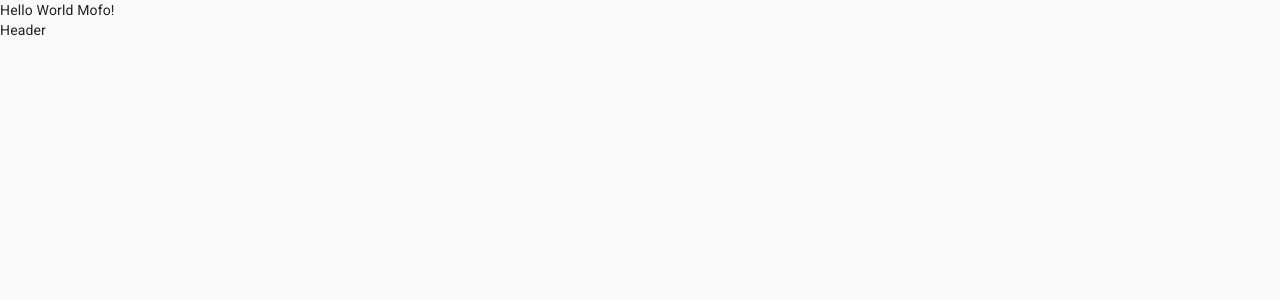
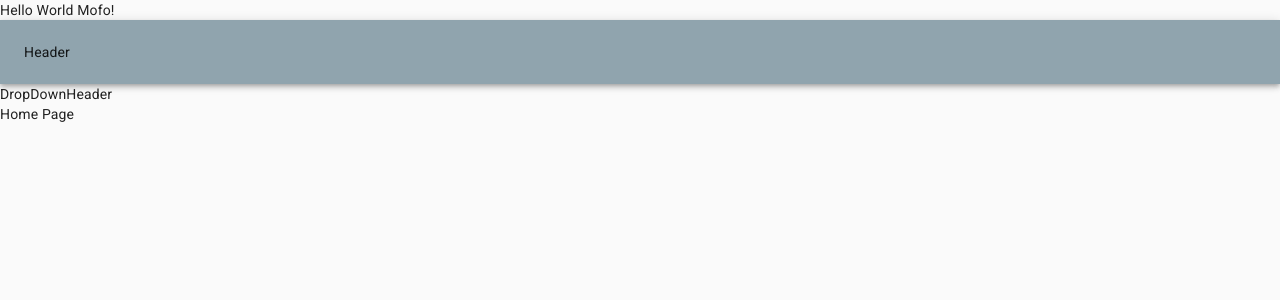
Before and after one commit to phammit/biddingSiteWithTypeScript, a React app: page / in a window 1280 px wide. Shown: the top 300 px of the page. Built offline with nearby package versions, Linux system fonts and the light colour scheme.

Commit message:
start build fo header

```diff
--- a/src/Router.tsx
+++ b/src/Router.tsx
@@ -1,6 +1,9 @@
 import React from "react";
 import { Route, Switch } from "react-router-dom";
 import Header from "./containers/Header";
+import DropDownHeader from "./containers/DropDownHeader";
+import Body from "./pages/Body";
+import Home from "./pages/Home";
 
 export interface RouterProps {
     //extraRoutes?: ReactNode | Node;
@@ -11,7 +14,16 @@ const Router: React.FC<RouterProps> = ({ disableHeaderFooter }) => {
     return(
         <React.Fragment>
             {!disableHeaderFooter &&  <Route component={Header} />}
-            <Route component={Header} />
+            <Route component={DropDownHeader} />
+            <Route
+                render={ props => (
+                    <Body {...props}>
+                        <Switch>
+                            <Route path="/" component={Home} exact />
+                        </Switch>
+                    </Body>
+                )}
+            />
         </React.Fragment>
     );
 }
--- a/src/containers/Header/index.tsx
+++ b/src/containers/Header/index.tsx
@@ -1,5 +1,8 @@
 import React from "react";
 import { makeStyles } from "@material-ui/styles";
+import AppBar from "@material-ui/core/AppBar";
+import ToolBar from "@material-ui/core/Toolbar";
+
 
 const useStyles = makeStyles(() => ({
 
@@ -11,7 +14,11 @@ export interface headerProps {}
 const Header: React.FC<headerProps> = ({}) => {
     return(
         <div>
-            Header
+            <AppBar position="static">
+                <ToolBar>
+                    Header
+                </ToolBar>
+            </AppBar>
         </div>
     );
 }
--- a/src/index.tsx
+++ b/src/index.tsx
@@ -8,12 +8,14 @@ import Router from "./Router";
 
 ReactDOM.render(
     <React.StrictMode>
-        <CssBaseline/>
-        <BrowserRouter>
-            <App>
-                <Router disableHeaderFooter={true} />
-            </App>
-        </BrowserRouter>
+        <Provider>
+            <CssBaseline/>
+            <BrowserRouter>
+                <App>
+                    <Router disableHeaderFooter={false} />
+                </App>
+            </BrowserRouter>
+        </Provider>
     </React.StrictMode>,
     document.getElementById("root")
 );
--- /dev/null
+++ b/src/pages/Body/index.tsx
@@ -0,0 +1,21 @@
+import React, { FC } from "react";
+
+export interface BodyProps { }
+
+//code copied from restorehardware ??style here or with theme??
+const Body: FC<BodyProps> = props => {
+    return (
+        <main
+            style={{
+                flex: 1,
+                position: "relative"
+            }}
+        >
+            {props.children}
+        </main>
+    );
+};
+
+Body.defaultProps = {};
+
+export default Body;
--- /dev/null
+++ b/src/pages/Home/index.tsx
@@ -0,0 +1,30 @@
+import React from "react";
+import { makeStyles } from "@material-ui/styles";
+import Card from "@material-ui/core/Card";
+
+const useStyles = makeStyles({
+
+});
+
+export interface HomeProps {};
+export interface ListingInformation {
+    id?: string;
+    version?: string;
+    creatingDate?: string;
+    listingDate?: string;
+    listingType?: string;
+    listingFormat?: string;
+    allowOfferPrice?: boolean;
+    allowBuyerSuggestedEscrow?: boolean;
+    acceptableEscrows?: [string, string, string];
+}
+
+const Home: React.FC<HomeProps> = () => {
+    return(
+      <div>
+          Home Page
+      </div>
+    );
+}
+
+export default Home;
```
